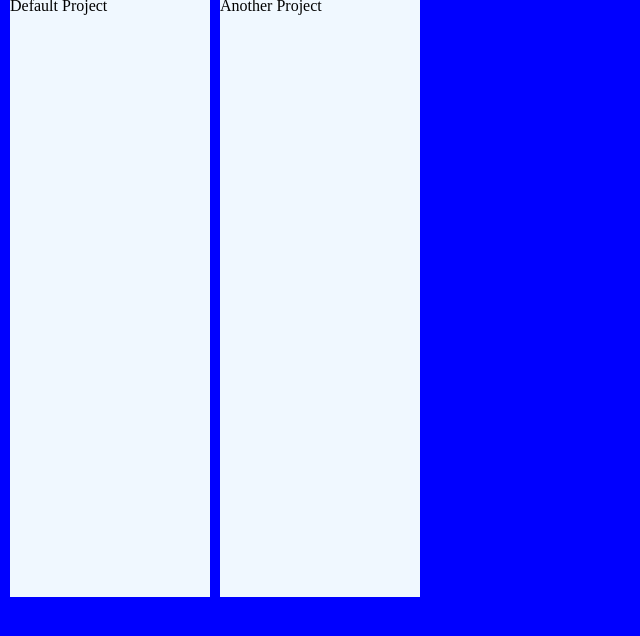
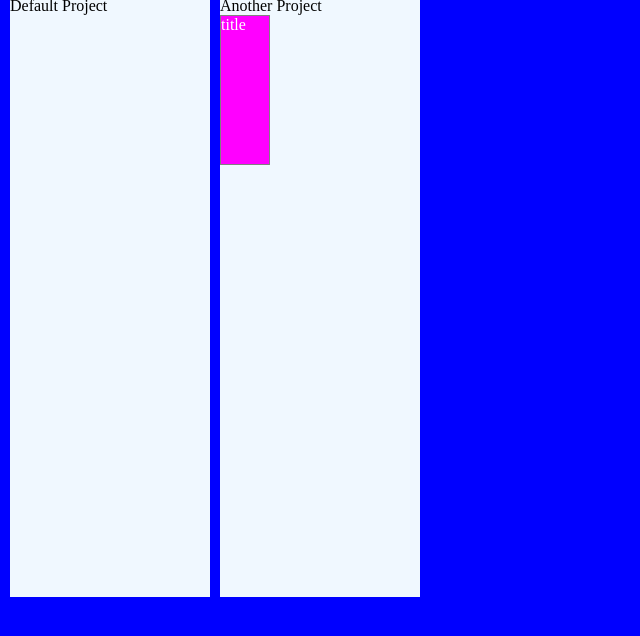
Before and after one commit to sinduraravichandran/todo-list, a website built with webpack: page src/index.html in a window 1280 px wide. Shown: the part 68-704 px from the top of the page, without its empty margins (0-640 px from the left). Built offline with nearby package versions, Linux system fonts and the light colour scheme.

Commit message:
added to do items to projects to render on UI

```diff
--- a/src/dashboard.js
+++ b/src/dashboard.js
@@ -36,18 +36,31 @@ bindEvents()
 //get projects & display on the UI
 export function renderProjects() {
     const projects = getProjects();
+
+    content.innerHTML = '';
+
     projects.forEach(element => {
-        console.log(element.name)
-        //create div & add class
-        const newDiv = document.createElement("div");
-        newDiv.classList.add("project");
+
+        //create project div & add class
+        const newProjectDiv = document.createElement("div");
+        newProjectDiv.classList.add("project");
 
         //add project details
-        newDiv.innerText = element.name;
-        content.appendChild(newDiv);
+        newProjectDiv.innerText = element.name;
+        content.appendChild(newProjectDiv);
 
-        //add new todo item button
+        //for each item in the to do list array
+        element.toDoList.forEach(listItem => {
 
+            //create new to do div and add class
+            const newItemDiv = document.createElement("div");
+            newItemDiv.classList.add("item");
+
+            //add item details
+            newItemDiv.innerText = listItem.title;
+            newProjectDiv.appendChild(newItemDiv);
+
+        })
 
     });
 }
--- a/src/index.js
+++ b/src/index.js
@@ -1,10 +1,11 @@
-import { addProject, getProjects } from "./store.js"
+import { addProject, addToDo, getProjects } from "./store.js"
 import { renderProjects } from "./dashboard.js";
 
 
 //create the default project and add it to the ui
 addProject("Default Project");
-addProject("Another Project")
+addProject("Another Project");
+addToDo("title", 'description', 'duedate', 'priority','Another Project');
 renderProjects();
 
 
--- a/src/store.js
+++ b/src/store.js
@@ -8,7 +8,6 @@ const toDoListProjects = [];
 
 //call createToDo and add it to array
 export function addToDo(title, description, dueDate, priority, project) {
-
     function returnProjectIndex(projectName) {
         return toDoListProjects.findIndex((item) => item.name === projectName);
     }
--- a/src/style.css
+++ b/src/style.css
@@ -21,3 +21,11 @@ body {
     gap: 10px;
 
 }
+
+.item {
+    width: 50px;
+    height: 150px;
+    background-color: magenta;
+    color: white;
+    border: 1px grey solid;
+}
```
